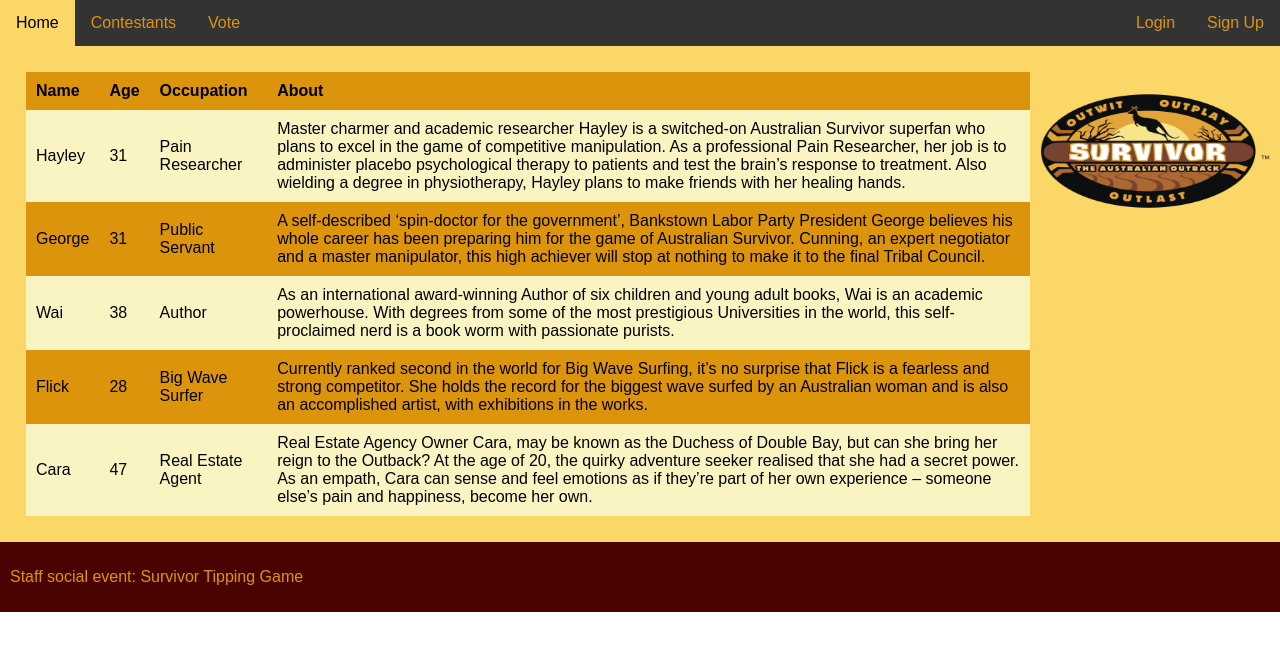
After one commit to HGC-teacher/Survivor_Tipster, a Flask app: page /contestants in a window 1280 px wide. The commit adds this page. Shown: the top 651 px of the page. Run offline with Flask 2, Linux system fonts and the light colour scheme.

```diff
--- a/Survivor/app/routes.py
+++ b/Survivor/app/routes.py
@@ -1,7 +1,7 @@
 import csv
 from app import app
 from flask import Flask, render_template, request
-
+TITLE = "Cosy Couch Survivor"
 def load_from_file(fname):
     # loads the contents from a given csv file
     contents = []
@@ -14,36 +14,48 @@
 @app.route('/')
 @app.route('/index')
 def index():
-    comments = load_from_file('chat.csv')
+    comments = load_from_file('../chat.csv')
     user = {'username': 'Kylie'}
-    return render_template('index.html', title='Cosy Couch Survivor', user=user, comments=comments)
+    return render_template('index.html', title=TITLE, user=user, comments=comments)
 
 # adding new navigation links
 @app.route('/orders')
 def orders():
-    return render_template('orders.html', title='Cosy Couch Survivor')
+    return render_template('orders.html', title=TITLE)
 
-@app.route('/menu')
+@app.route('/contestants')
 def menu():
-    items = [
-        { 'item': 'Hot Chips',
-          'price': 4.00,
-          'delivery': 'Yes'},
-        { 'item': 'Burger',
-          'price': 8.00,
-          'delivery': 'Yes'},
-        { 'item': 'Fish of the day',
-          'price': 12.00,
-          'delivery': 'No'}
-    ]
+    players = load_from_file('../competitors.csv')
 
-    return render_template('menu.html', items=items)
+    return render_template('contestants.html', players=players, title=TITLE)
 
-@app.route('/bet')
+@app.route('/bet', methods = ['GET', 'POST'])
 def bet():
-    user = {'username': 'Kylie'}
-    how_to='This is how to bet'
-    return render_template('bet.html', user=user, how_to=how_to)
+    # Check if the form has been submitted (is a POST request)
+    if request.method == 'POST':
+        # Get data from the form and put in dictionary
+        vote = {}
+        vote['voter'] = request.form.get('voter')
+        vote['date'] = request.form.get('tribal_date')
+        vote['name'] = request.form.get('contestant')
+        # Load the votes from the CSV file and add the vote
+        votes = load_from_file('../votes.csv')
+        votes.append(vote)
+        # Open up the csv file and overwrite the contents
+        with open('../votes.csv', 'w', newline='') as file:
+            fieldnames = ['voter', 'date', 'name']
+            writer = csv.DictWriter(file, fieldnames = fieldnames)
+            writer.writeheader()
+            writer.writerows(votes)
+
+        # Returns the view with a message that the student has been added
+        return render_template('vote_successful.html', vote = vote, title=TITLE)
+
+    else:
+        user = {'username': 'Kylie'}
+        how_to='This is how to bet'
+        contestants_left = ["Hayley", "George", "Wai", "Flick", "Cara"]
+        return render_template('bet.html', user=user, how_to=how_to, contestants_left=contestants_left, title=TITLE)
 
 @app.route('/sign_up')
 def sign_up():
@@ -60,4 +72,4 @@
         new_user['pword'] = request.form.get('pword')
         new_user['domain'] = request.form.get('domain')
 
-        return render_template('sign_up_received.html', new_user = new_user)
+        return render_template('sign_up_received.html', new_user = new_user, title=TITLE)
--- a/Survivor/app/templates/base.html
+++ b/Survivor/app/templates/base.html
@@ -3,15 +3,15 @@
     <head>
         <link rel="stylesheet" href="{{ url_for('static', filename='styles.css') }}"/>
       {% if title %}
-      <title>{{ title }} - Microblog</title>
+      <title>{{ title }}</title>
       {% else %}
-      <title>Welcome to Microblog</title>
+      <title>Welcome to My Site</title>
       {% endif %}
     </head>
     <body>
         <div class="topnav">
             <a href="/index">Home</a>
-            <a href="/menu">Menu</a>
+            <a href="/contestants">Contestants</a>
             <a href="/bet">Vote</a>
             <a href="/sign_up" style="float:right">Sign Up</a>
             <a href="/login" style="float:right">Login</a>
--- /dev/null
+++ b/Survivor/app/templates/contestants.html
@@ -0,0 +1,20 @@
+{% extends "base.html" %}
+
+{% block content %}
+    <table class="table">
+        <tr class="table-header">
+            <th class="table-cell">Name</th>
+            <th class="table-cell">Age</th>
+            <th class="table-cell">Occupation</th>
+            <th class="table-cell">About</th>
+        </tr>
+        {% for p in players %}
+            <tr class="table-row">
+                <td class="table-cell">{{ p.name }}</td>
+                <td class="table-cell">{{ p.age }}</td>
+                <td class="table-cell">{{ p.occupation}}</td>
+                <td class="table-cell">{{ p.info}}</td>
+            </tr>
+        {% endfor %}
+    </table>
+{% endblock %}
--- a/Survivor/app/templates/index.html
+++ b/Survivor/app/templates/index.html
@@ -4,6 +4,6 @@
     <h1>Hello {{ user.username }}, welcome to Cosy Coach Survivor!</h1>
     <h2>Here's all the latest Survivor gossip</h2>
     {% for item in comments %}
-        <div><p>{{ item.user }} says: <b>{{ item.comment }}</b></p></div>
+        <div><p>{{ item.User }} says: <b>{{ item.Comment }}</b></p></div>
     {% endfor %}
 {% endblock %}
--- a/Survivor/app/chat.csv
+++ b/chat.csv
@@ -1,5 +1,5 @@
 User,Comment
 Danny,George is driving me crazy
-May,Wai, Wai, all the Wai
+May,"Wai, Wai, all the Wai"
 Paul,"Hayley, you can't control everything"
 Kylie,I really want good to provail for once - go Flick 100 percentage!
--- /dev/null
+++ b/competitors.csv
@@ -0,0 +1,6 @@
+name,age,occupation,info
+Hayley,31,Pain Researcher,"Master charmer and academic researcher Hayley is a switched-on Australian Survivor superfan who plans to excel in the game of competitive manipulation. As a professional Pain Researcher, her job is to administer placebo psychological therapy to patients and test the brain’s response to treatment. Also wielding a degree in physiotherapy, Hayley plans to make friends with her healing hands."
+George,31,Public Servant,"A self-described ‘spin-doctor for the government’, Bankstown Labor Party President George believes his whole career has been preparing him for the game of Australian Survivor. Cunning, an expert negotiator and a master manipulator, this high achiever will stop at nothing to make it to the final Tribal Council."
+Wai,38,Author,"As an international award-winning Author of six children and young adult books, Wai is an academic powerhouse. With degrees from some of the most prestigious Universities in the world, this self-proclaimed nerd is a book worm with passionate purists."
+Flick,28,Big Wave Surfer,"Currently ranked second in the world for Big Wave Surfing, it’s no surprise that Flick is a fearless and strong competitor. She holds the record for the biggest wave surfed by an Australian woman and is also an accomplished artist, with exhibitions in the works."
+Cara,47,Real Estate Agent,"Real Estate Agency Owner Cara, may be known as the Duchess of Double Bay, but can she bring her reign to the Outback? At the age of 20, the quirky adventure seeker realised that she had a secret power. As an empath, Cara can sense and feel emotions as if they’re part of her own experience – someone else’s pain and happiness, become her own."
```
Also changed, not shown: Survivor/app/templates/bet.html (+19 -0 lines), Survivor/app/templates/menu.html (deleted, +0 -18 lines), Survivor/app/templates/vote_successful.html (added, +16 -0 lines), votes.csv (added, +8 -0 lines).
